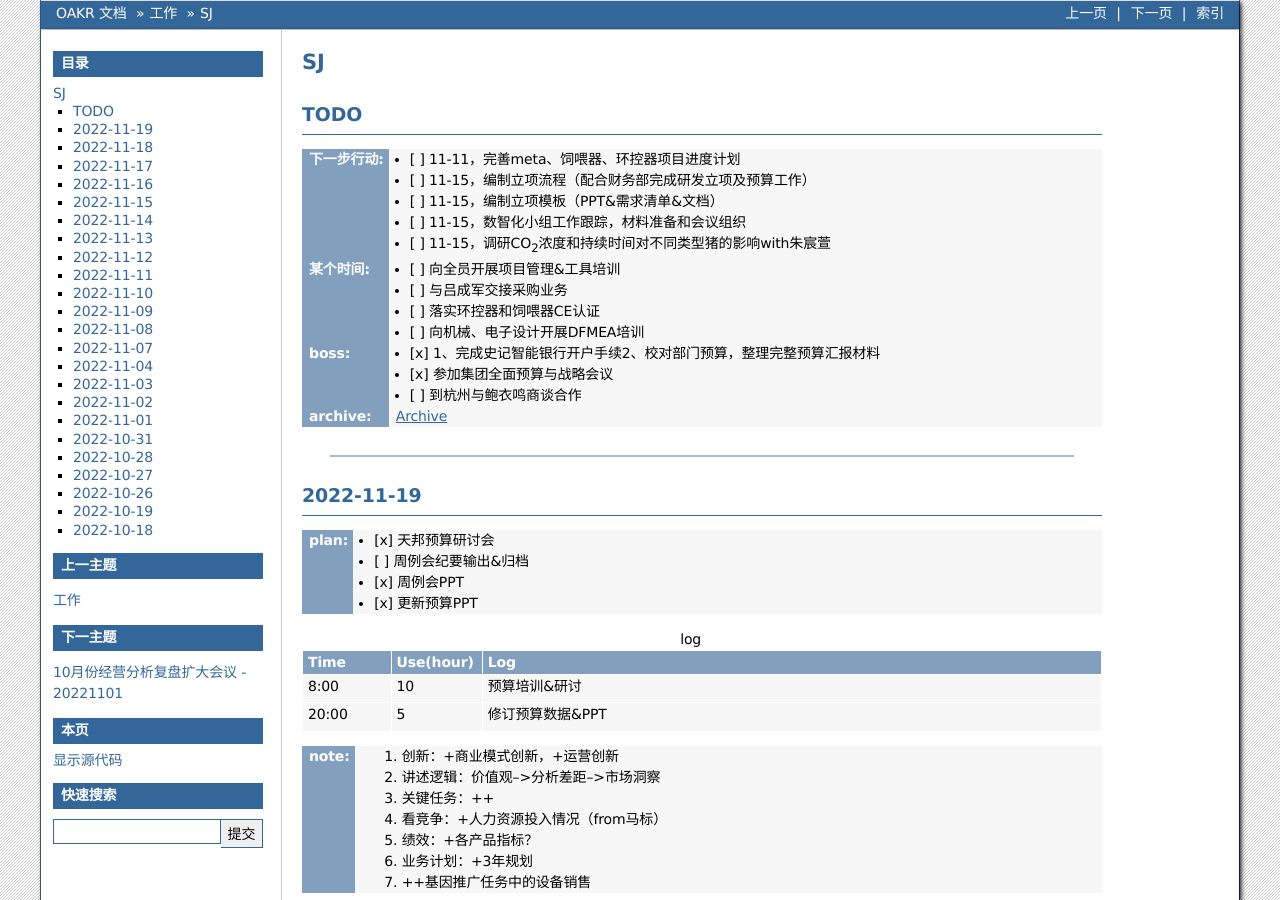
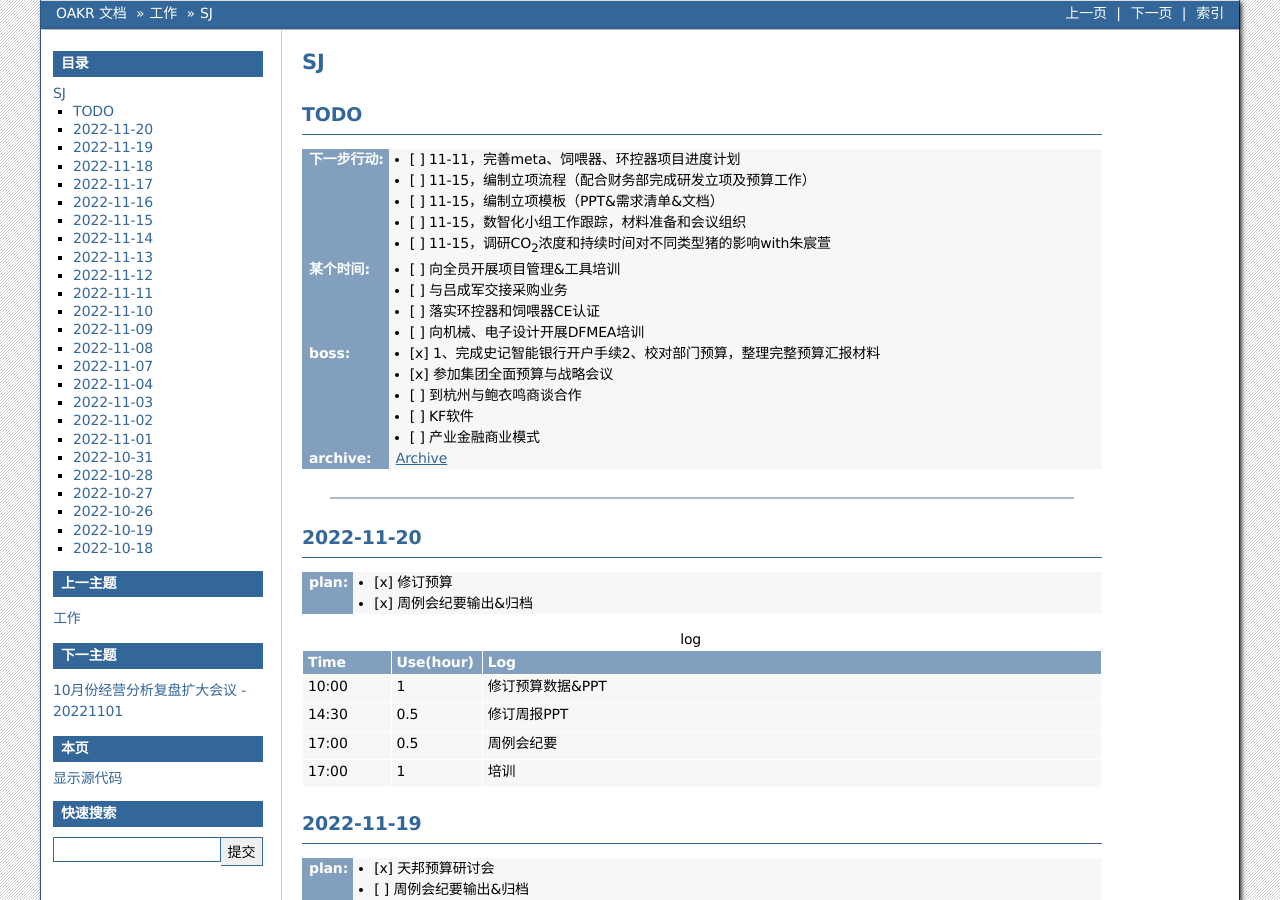
Before and after one commit to cruiurc/cruiurc.github.io, a Sphinx documentation site: the page built from source/work/sj/sj.rst, in a window 1280 px wide and 900 px high. Built offline with Sphinx 7.4.7, drawn with Linux system fonts in a browser that asks for light colours.

Commit message:
20221119 work

```diff
--- a/source/work/sj/sj.rst
+++ b/source/work/sj/sj.rst
@@ -19,12 +19,32 @@ TODO
    - [x] 1、完成史记智能银行开户手续2、校对部门预算，整理完整预算汇报材料
    - [x] 参加集团全面预算与战略会议
    - [ ] 到杭州与鲍衣鸣商谈合作
+   - [ ] KF软件
+   - [ ] 产业金融商业模式
 
 :archive:
    :doc:`/work/sj/topic/archive`
 
 
 ------
+
+2022-11-20
+-----------
+
+:plan:
+   - [x] 修订预算
+   - [x] 周例会纪要输出&归档
+
+.. csv-table:: log
+   :header: "Time", "Use(hour)", "Log"
+   :widths: 10, 10, 70
+
+   10:00, 1, 修订预算数据&PPT
+   14:30, 0.5, 修订周报PPT
+   17:00, 0.5, 周例会纪要
+   17:00, 1, 培训
+
+
 
 2022-11-19
 -----------
```
